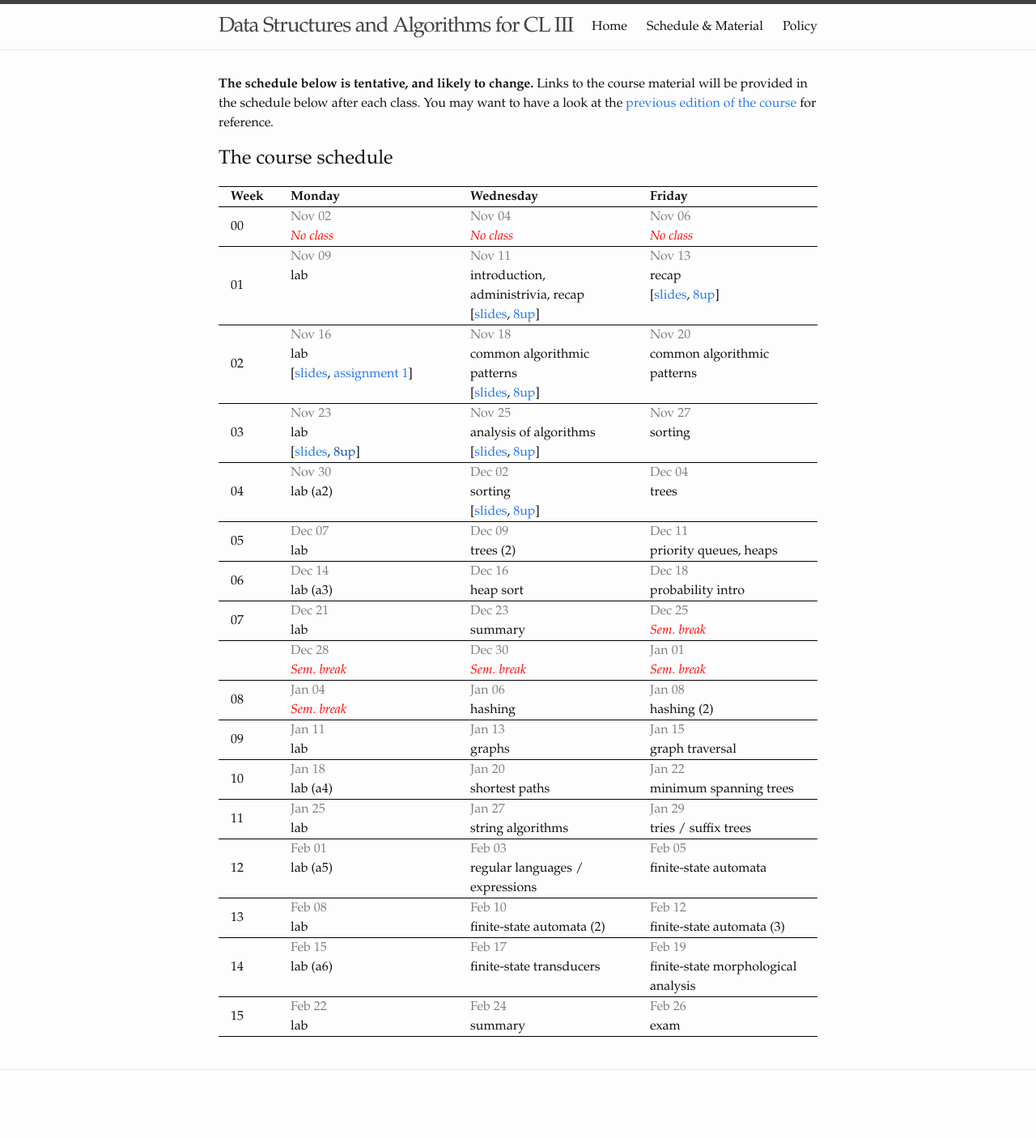
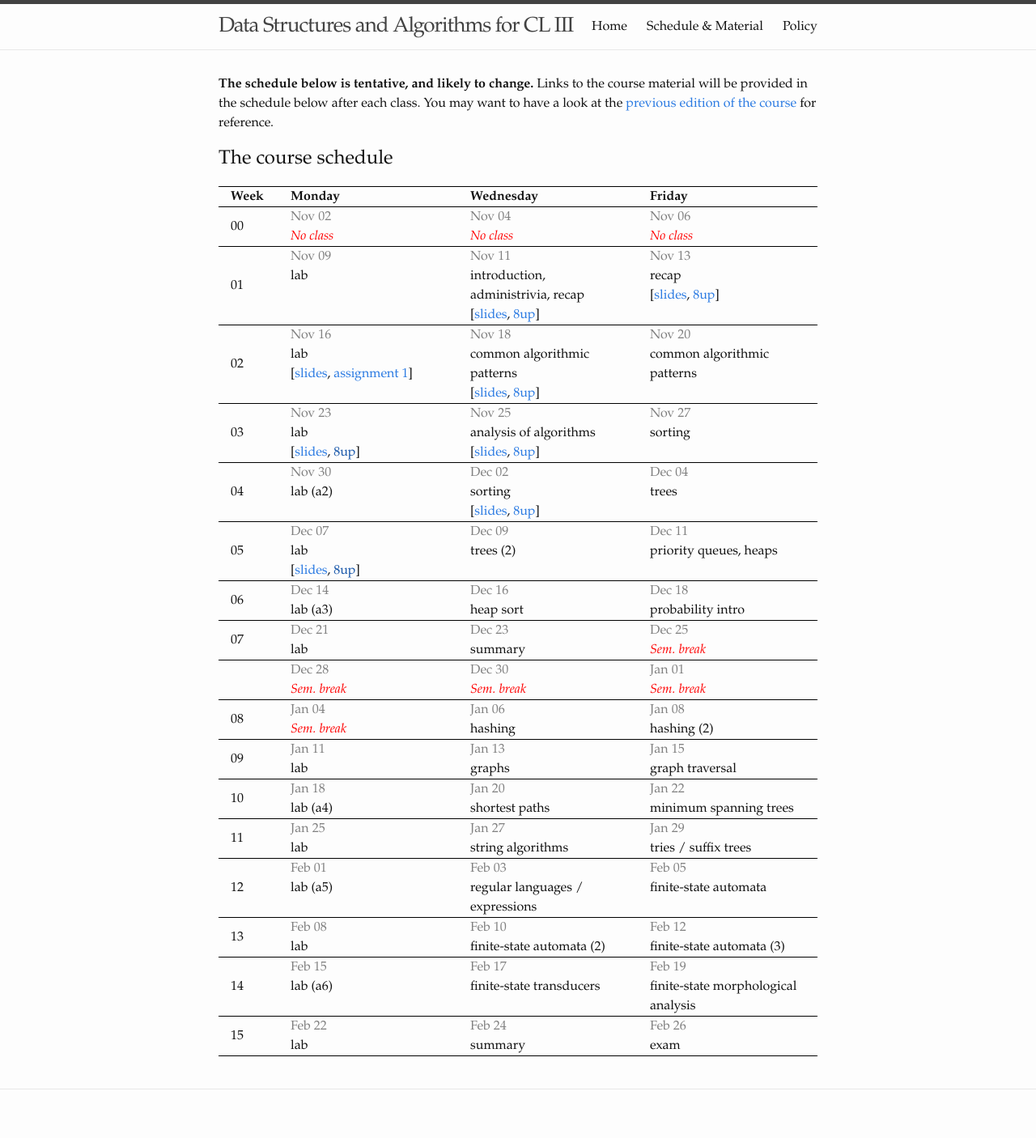
Before and after one commit to dsacl3-2020/dsacl3-2020.github.io, a Jekyll site: the page built from lectures.md, in a window 1280 px wide. Shown: the whole page at 81% size. Built offline with Jekyll 4.4.1, drawn with Linux system fonts in a browser that asks for light colours; before the commit the page ends 1382 px from its top, so only the background shows below that.

Commit message:
Update schedule.yml

```diff
--- a/_data/schedule.yml
+++ b/_data/schedule.yml
@@ -64,6 +64,9 @@
   dates:
     Dec 07:
       topic: lab
+      links:
+        slides: slides/tutorial5.pdf
+        8up:
     Dec 09:
       topic: trees (2)
     Dec 11:
```
